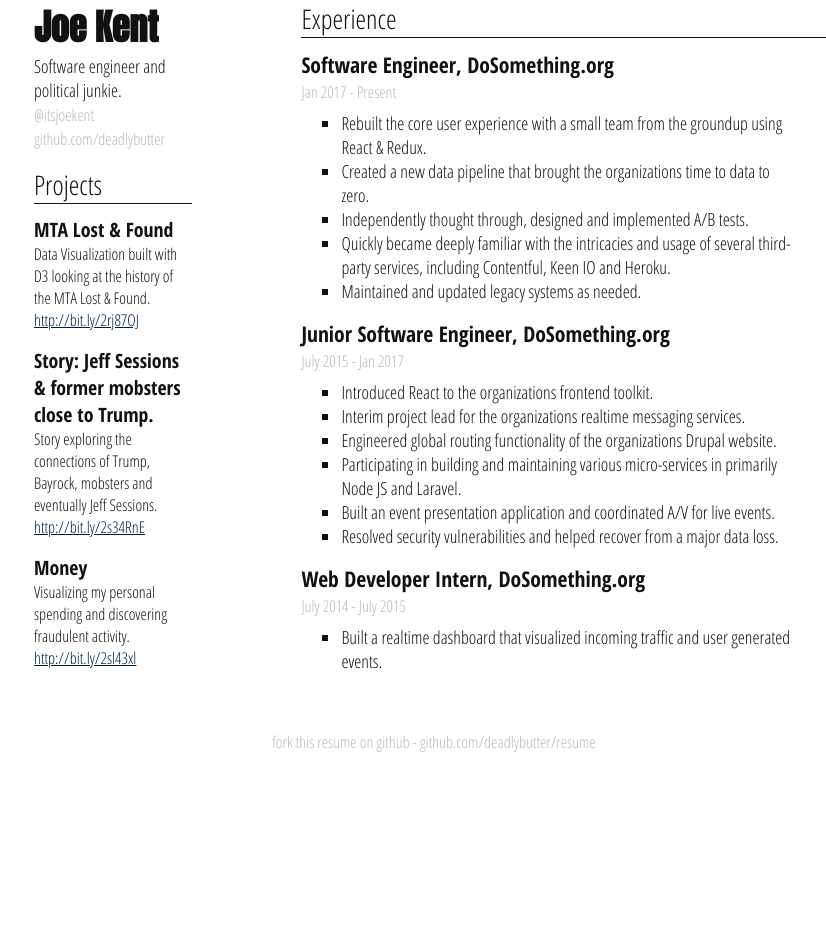
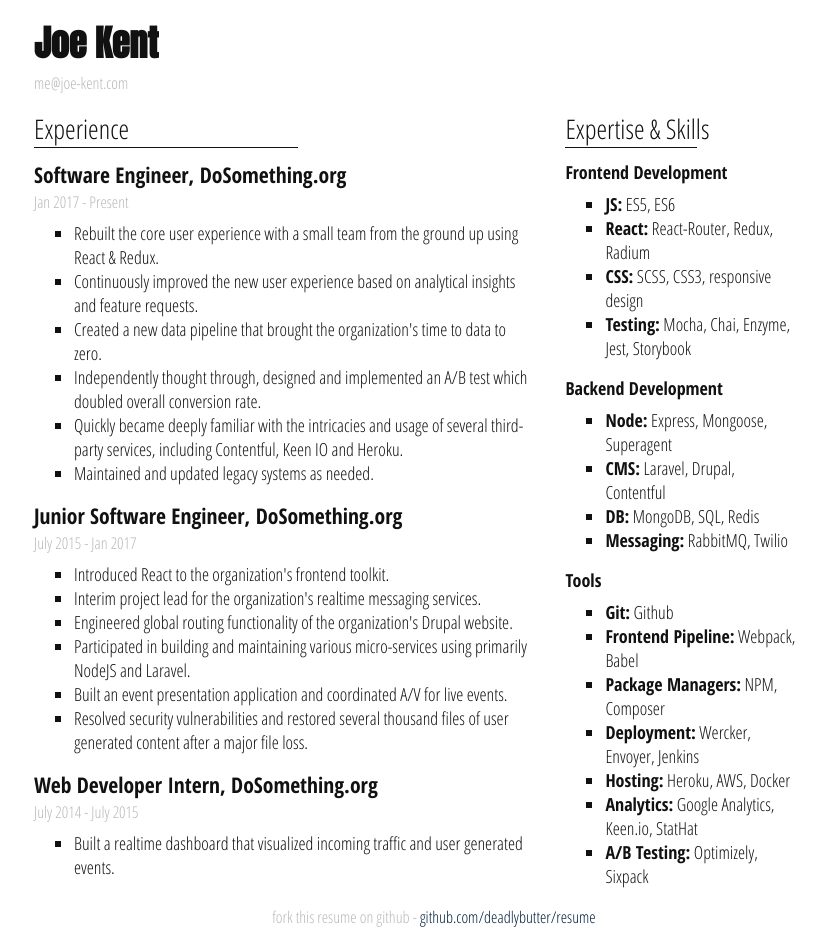
Before and after one commit to deadlybutter/resume, a website: page index.html in a window 1280 px wide. Shown: the whole page, without its empty margins (206-1032 px from the left). Before the commit the page ends 800 px from the top, so only its background shows below. Drawn offline with Linux system fonts and the light colour scheme.

Commit message:
Forgot to update this the other day, just copy changes and layout flip

```diff
--- a/index.html
+++ b/index.html
@@ -11,33 +11,15 @@
     <div class="fluid-container">
       <article>
         <div class="container container__full">
-          <div>
-            <div class="container container__one-third">
-              <div class="-narrow">
-                <h1 class="title">Joe Kent</h1>
-                <p>Software engineer and political junkie.</p>
-                <div><span>@itsjoekent</span></div>
-                <div><span>github.com/deadlybutter</span></div>
-              </div>
-              <div class="-seperate -narrow">
-                <h2 class="header -top">Projects</h2>
-              </div>
-              <div class="-narrow">
-                <h4>MTA Lost & Found</h4>
-                <p class="-small">Data Visualization built with D3 looking at the history of the MTA Lost & Found.</p>
-                <div><span class="-extra_small"><a href="http://bit.ly/2rj87OJ">http://bit.ly/2rj87OJ</a></span></div>
-              </div>
-              <div class="-seperate -narrow">
-                <h4>Story: Jeff Sessions & former mobsters close to Trump.</h4>
-                <p class="-small">Story exploring the connections of Trump, Bayrock, mobsters and eventually Jeff Sessions.</p>
-                <div><span class="-extra_small"><a href="http://bit.ly/2s34RnE">http://bit.ly/2s34RnE</a></span></div>
-              </div>
-              <div class="-seperate -narrow">
-                <h4>Money</h4>
-                <p class="-small">Visualizing my personal spending and discovering fraudulent activity.</p>
-                <div><span class="-extra_small"><a href="http://bit.ly/2sl43xl">http://bit.ly/2sl43xl</a></span></div>
-              </div>
+          <div class="-seperate">
+            <div class="-inline">
+              <h1 class="title">Joe Kent</h1>
+              <div><span>me@joe-kent.com</span></div>
             </div>
+          </div>
+        </div>
+        <div class="container container__full">
+          <div class="-seperate">
             <div class="container container__two-thirds">
               <div>
                 <h2 class="header">Experience</h2>
@@ -46,9 +28,10 @@
                 <h3>Software Engineer, DoSomething.org</h3>
                 <div><span>Jan 2017 - Present</span></div>
                 <ul>
-                  <li>Rebuilt the core user experience with a small team from the groundup using React & Redux.</li>
-                  <li>Created a new data pipeline that brought the organizations time to data to zero.</li>
-                  <li>Independently thought through, designed and implemented A/B tests.</li>
+                  <li>Rebuilt the core user experience with a small team from the ground up using React & Redux.</li>
+                  <li>Continuously improved the new user experience based on analytical insights and feature requests.</li>
+                  <li>Created a new data pipeline that brought the organization's time to data to zero.</li>
+                  <li>Independently thought through, designed and implemented an A/B test which doubled overall conversion rate.</li>
                   <li>Quickly became deeply familiar with the intricacies and usage of several third-party services, including Contentful, Keen IO and Heroku.</li>
                   <li>Maintained and updated legacy systems as needed.</li>
                 </ul>
@@ -57,12 +40,12 @@
                 <h3>Junior Software Engineer, DoSomething.org</h3>
                 <div><span>July 2015 - Jan 2017</span></div>
                 <ul>
-                  <li>Introduced React to the organizations frontend toolkit.</li>
-                  <li>Interim project lead for the organizations realtime messaging services.</li>
-                  <li>Engineered global routing functionality of the organizations Drupal website.</li>
-                  <li>Participating in building and maintaining various micro-services in primarily Node JS and Laravel.</li>
+                  <li>Introduced React to the organization's frontend toolkit.</li>
+                  <li>Interim project lead for the organization's realtime messaging services.</li>
+                  <li>Engineered global routing functionality of the organization's Drupal website.</li>
+                  <li>Participated in building and maintaining various micro-services using primarily NodeJS and Laravel.</li>
                   <li>Built an event presentation application and coordinated A/V for live events.</li>
-                  <li>Resolved security vulnerabilities and helped recover from a major data loss.</li>
+                  <li>Resolved security vulnerabilities and restored several thousand files of user generated content after a major file loss.</li>
                 </ul>
               </div>
               <div class="-seperate">
@@ -73,11 +56,46 @@
                 </ul>
               </div>
             </div>
+            <div class="container container__one-third">
+              <div>
+                <h2 class="header">Expertise & Skills</h2>
+              </div>
+              <div>
+                <p class="-bold">Frontend Development</p>
+                <ul>
+                  <li><b>JS:</b> ES5, ES6</li>
+                  <li><b>React:</b> React-Router, Redux, Radium</li>
+                  <li><b>CSS:</b> SCSS, CSS3, responsive design</li>
+                  <li><b>Testing:</b> Mocha, Chai, Enzyme, Jest, Storybook</li>
+                </ul>
+              </div>
+              <div class="-seperate">
+                <p class="-bold">Backend Development</p>
+                <ul>
+                  <li><b>Node:</b> Express, Mongoose, Superagent</li>
+                  <li><b>CMS:</b> Laravel, Drupal, Contentful</li>
+                  <li><b>DB:</b> MongoDB, SQL, Redis</li>
+                  <li><b>Messaging:</b> RabbitMQ, Twilio</li>
+                </ul>
+              </div>
+              <div class="-seperate">
+                <p class="-bold">Tools</p>
+                <ul>
+                  <li><b>Git:</b> Github</li>
+                  <li><b>Frontend Pipeline:</b> Webpack, Babel</li>
+                  <li><b>Package Managers:</b> NPM, Composer</li>
+                  <li><b>Deployment:</b> Wercker, Envoyer, Jenkins</li>
+                  <li><b>Hosting:</b> Heroku, AWS, Docker</li>
+                  <li><b>Analytics:</b> Google Analytics, Keen.io, StatHat</li>
+                  <li><b>A/B Testing:</b> Optimizely, Sixpack</li>
+                </ul>
+              </div>
+            </div>
           </div>
         </div>
         <div class="container container__full">
-          <div class="-extra_seperate -center">
-            <span>fork this resume on github - github.com/deadlybutter/resume</span>
+          <div class="-seperate -center">
+            <span>fork this resume on github - <a href="github.com/deadlybutter/resume">github.com/deadlybutter/resume</a></span>
           </div>
         </div>
       </article>
--- a/main.scss
+++ b/main.scss
@@ -52,11 +52,20 @@
   &.-small {
     font-size: .9rem;
   }
+
+  &.-bold {
+    font-weight: 800;
+  }
 }
 
 a {
   font-size: .9rem;
   color: $darkBlue;
+  text-decoration: none;
+
+  &:hover {
+    text-decoration: underline;
+  }
 }
 
 span {
@@ -75,6 +84,14 @@
   margin-bottom: 0;
   padding-right: $spacing * 4;
   list-style-type: square;
+
+  li b {
+    font-weight: 800;
+  }
+}
+
+div.-inline {
+  display: inline-block;
 }
 
 .title {
@@ -89,7 +106,7 @@
     &:after {
       content: '';
       display: block;
-      width: 100%;
+      width: 50%;
       height: 1px;
       background-color: $black;
     }
@@ -114,6 +131,10 @@
     display: inline-flex;
     flex-direction: column;
     vertical-align: top;
+
+    > div {
+      padding-right: -$spacing;
+    }
   }
 
   &.-right-border {
@@ -168,4 +189,9 @@
   &.container__one-sixth {
     width: 16%;
   }
+
+  .contact {
+    float: right;
+    margin-top: 1em;
+  }
 }
```
Also changed, not shown: public/main.css.
